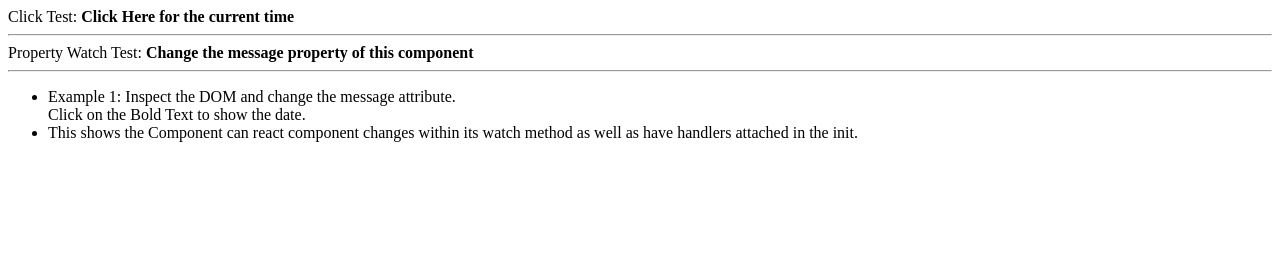
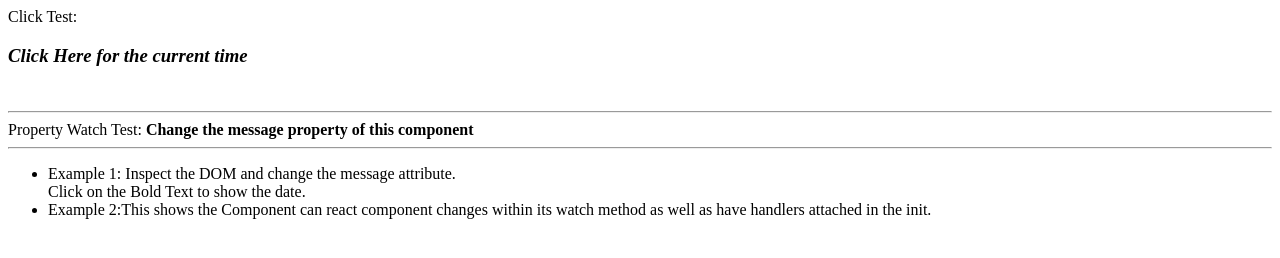
Before and after one commit to johnfacey/cherax, a website: page src/index.html in a window 1280 px wide. Drawn offline with Linux system fonts and the light colour scheme.

Commit message:
updated style test, depends and res image

```diff
--- a/package.json
+++ b/package.json
@@ -8,14 +8,12 @@
   "license": "ISC",
   "scripts": {
     "clean": "rm dist/*",
-    "start": "tiny-server ./src/index.html",
+    "start": "tiny-server ./src",
     "build-prod": "",
     "prebuild": "rm -rf dist/*",
     "doc": "jsdoc README.md src/PartUI.js"
   },
   "dependencies": {
-    "http-proxy": "^1.18.0",
-    "http-server": "^0.12.1",
     "jsdoc": "^3.6.3",
     "requires-port": "^1.0.0",
     "tiny-server": "^1.1.0"
--- a/src/index.html
+++ b/src/index.html
@@ -31,7 +31,7 @@
             </li>
 
             <li>
-                This shows the Component can react component changes within its watch method as well as have handlers
+                Example 2:This shows the Component can react component changes within its watch method as well as have handlers
                 attached in the init.
             </li>
         </ul>
--- a/src/main.js
+++ b/src/main.js
@@ -1,7 +1,14 @@
 var config = {
     "name" : "comp-click-test",
     "props": ['message'],
-    "template": `Click Test:  <b> Click Here for the current time </b>`,
+    "template":
+        `
+        <style>
+            h3 {font-style: italic;}
+        </style>
+        <div>Click Test:  <h3><b> Click Here for the current time </b></h3><br />
+
+        `,
     "init" : function() {
         this.getComp().addEventListener('click', e => {
 			this.getComp().querySelector("b").innerHTML = " DOM - Clicked: " + new Date();
```
Also changed, not shown: README.md, out/PartUI.html, out/PartUI.js.html, out/global.html, out/index.html, out/res/PartUI.png (added), 1 other file.
